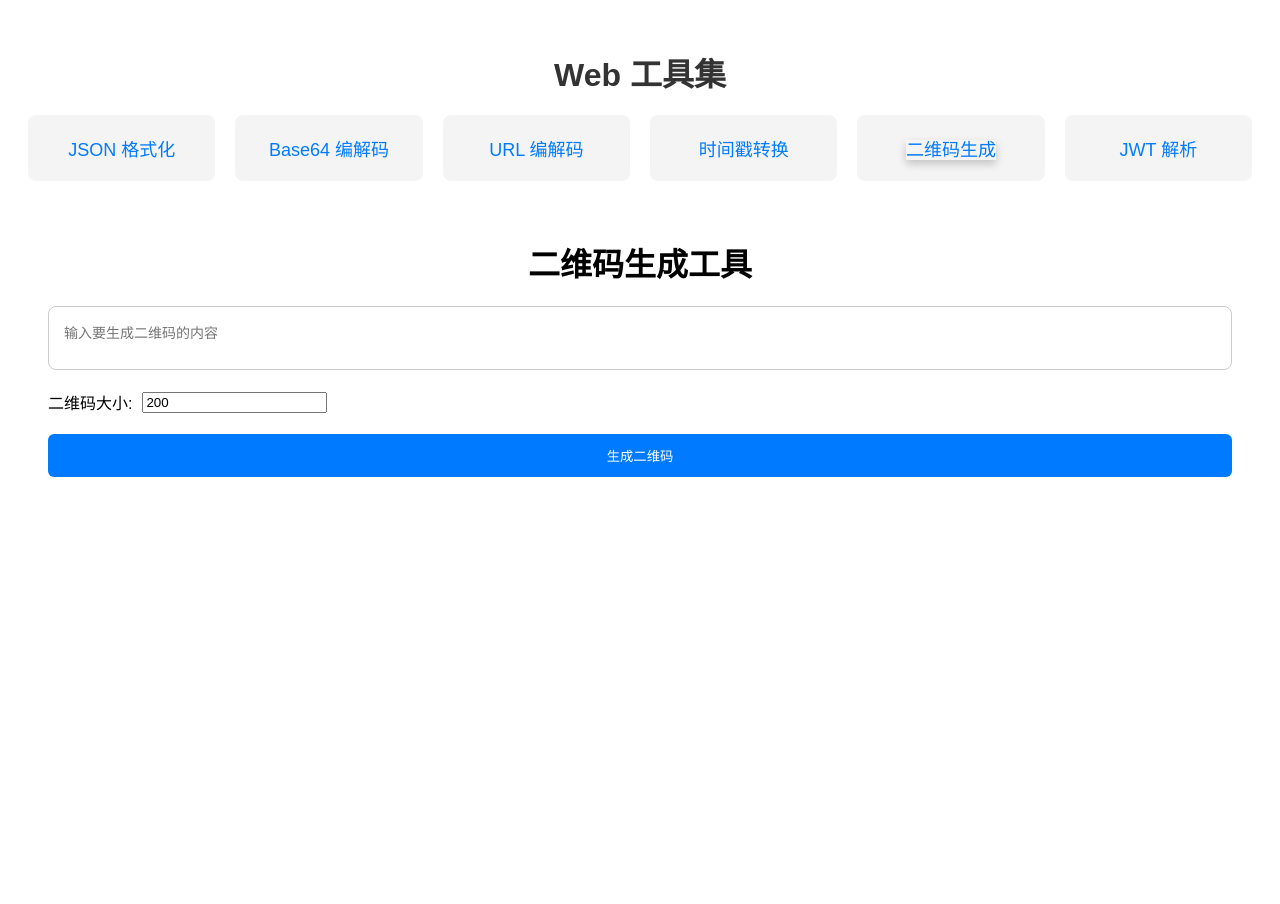
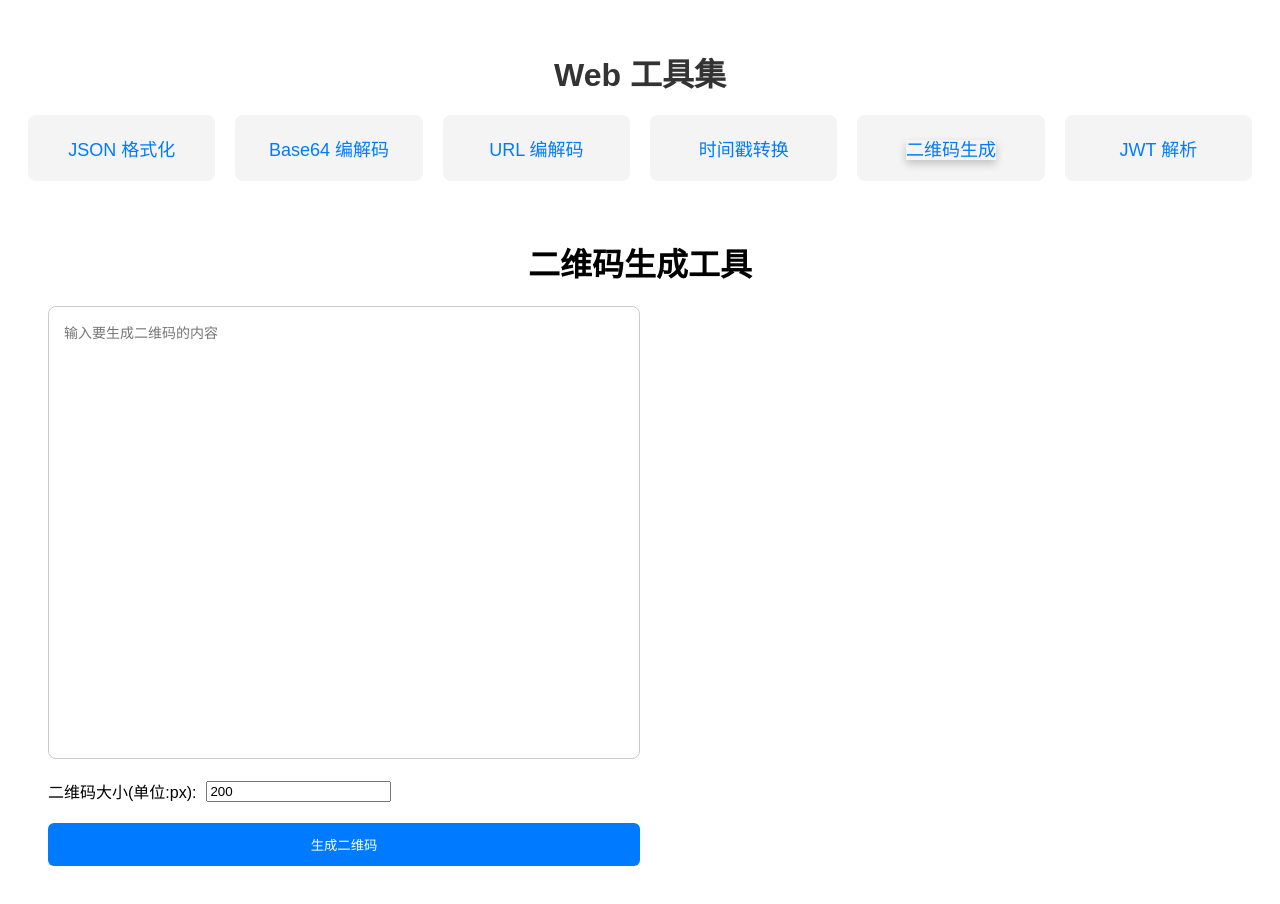
Before and after one commit to kennethfan/web-tools, a Vue app: page /web-tools/qr-code-generator in a window 1280 px wide. Shown: the top 904 px of the page. Before the commit the page ends 800 px from the top, so only its background shows below. Built offline with nearby package versions, Linux system fonts and the light colour scheme.

Commit message:
qrcode ui

```diff
--- a/src/views/QrCodeGenerator.vue
+++ b/src/views/QrCodeGenerator.vue
@@ -10,7 +10,7 @@
           class="textarea"
         ></textarea>
         <div class="input-group">
-          <label for="qrSize">二维码大小:</label>
+          <label for="qrSize">二维码大小(单位:px):</label>
           <input
             type="number"
             v-model="qrSize"
@@ -26,21 +26,24 @@
       <!-- 右侧二维码输出区域 -->
       <div v-if="qrCodeSvg" class="qrcode-output">
         <!-- 修改这里，通过 v-html 插入修改后的 SVG -->
-        <div v-html="setQrCodeSize(qrCodeSvg)"></div>
+        <!-- 修改为直接使用 qrCodeSvg -->
+        <div v-html="qrCodeSvg"></div>
       </div>
     </div>
   </div>
 </template>
 
 <script lang="ts" setup>
-import { ref } from 'vue';
+import { ref, watch } from 'vue'; // 添加watch导入
 import qrcode from 'qrcode-generator';
 
 const inputText = ref('');
 const qrCodeSvg = ref('');
-const qrSize = ref(200); // 默认二维码大小为 200px
+const qrSize = ref(200);
+
 
 const generateQrCode = () => {
+  try {
     const typeNumber = 4;
     const errorCorrectionLevel = 'L';
     const qr = qrcode(typeNumber, errorCorrectionLevel);
@@ -48,17 +51,14 @@ const generateQrCode = () => {
     qr.make();
     qrCodeSvg.value = qr.createSvgTag({
       cellSize: qrSize.value / qr.getModuleCount(),
-    // cellColor: '#000000',
       margin: 0,
-    // 这里传入的 width 可能不生效，后续手动修改
-    // width: qrSize.value,
     });
+  } catch (error) {
+    qrCodeSvg.value = '';
+  }
 };
-
-// 新增方法，手动修改 SVG 的 width 和 height 属性
-const setQrCodeSize = (svg: string) => {
-  return svg.replace(/width="\d+"/, `width="${qrSize.value}"`).replace(/height="\d+"/, `height="${qrSize.value}"`);
-};
+// 添加size监听
+watch(qrSize, generateQrCode); // 当尺寸变化时自动重新生成
 </script>
 
 <style scoped>
@@ -71,13 +71,25 @@ const setQrCodeSize = (svg: string) => {
 .tool-wrapper {
   display: flex;
   gap: 20px;
+  height: 70vh;
 }
 
 .input-section {
-  flex: 1;
+  flex: 0 0 50%;
+  width: 50%;
+  min-width: 0;
   display: flex;
   flex-direction: column;
   gap: 20px;
+  box-sizing: border-box;
+}
+
+.qrcode-output {
+  flex: 1;
+  min-width: 0;
+  display: flex;
+  justify-content: center;
+  align-items: center;
 }
 
 .textarea {
```
Lines whose indentation alone changed are shown as unchanged.
